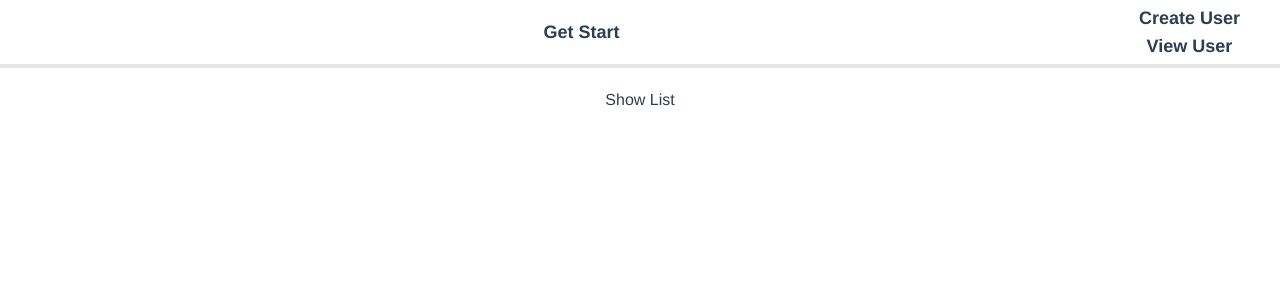
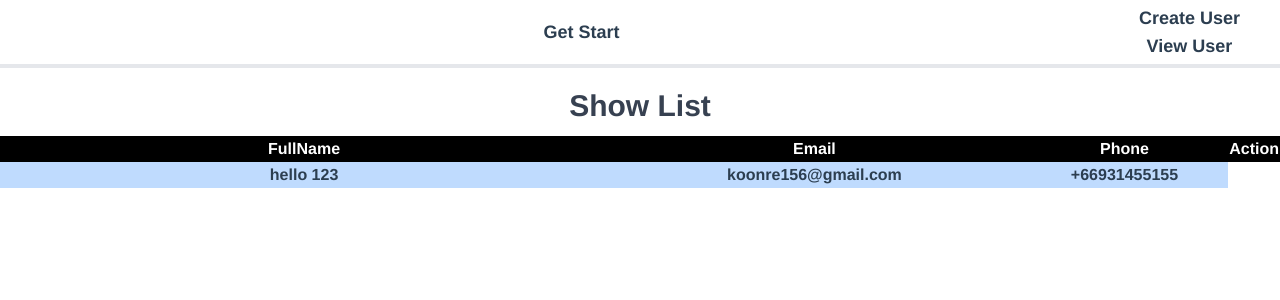
Before and after one commit to jednuth156/INT203_62130500018_2_SPA, a Vue app: page /about in a window 1280 px wide. Shown: the top 300 px of the page. Built offline with nearby package versions, Linux system fonts and the light colour scheme; data requests are answered from the project's data file.

Commit message:
[ADD] CRUD POST

```diff
--- a/db.json
+++ b/db.json
@@ -1,5 +1,10 @@
 {
   "user": [
-
+    {
+      "Fullname": "hello 123",
+      "Email": "koonre156@gmail.com",
+      "Phone": "+66931455155",
+      "id": 1
+    }
   ]
 }
--- a/src/views/About.vue
+++ b/src/views/About.vue
@@ -1,20 +1,60 @@
 <template>
-<nav-bar :navber="navbar" />
+    <nav-bar :navber="navbar"/>
     <div class="row justify-content-center">
         <div class="col-md-6">
-            <!-- Display all list -->
-            <h1>Show List</h1>
+            <h1 class="my-3 text-3xl font-semibold text-gray-700 dark:text-gray-200">Show List</h1>
+   <div class="row">
+        <div class="col-md-12">
+          <table class="table-fixed">
+            <thead>
+              <tr class="text-white bg-black">
+                <th class="w-1/2 ...">FullName</th>
+                <th class="w-1/3 ...">Email</th>
+                <th class="w-1/4 ...">Phone</th>
+                <th class="w-1/4 ...">Action</th>
+              </tr>
+            </thead>
+            <tbody>
+              <tr v-for="results in result" :key="results.id" class="bg-blue-200">
+                <th>
+                  {{results.Fullname}}
+                </th>
+                <th>{{results.Email}}</th>
+                <th>{{results.Phone}}</th>
+              </tr>
+            </tbody>
+          </table>
 
         </div>
+      </div>
     </div>
+  </div>
+
 </template>
 
 <script>
 export default {
-    data() {
-        return {
-
+    name: "about",
+    data(){
+        return{
+            url : "http://localhost:5000/user",
+            result : []
         }
     },
+    methods : {
+        async getInfoResult() {
+            try {
+                const res = await fetch(this.url);
+                const data = await res.json();
+                return data;
+            } catch (error) {
+                console.log(`error ${error}`)
+            }
+        }
+    },
+    async created() {
+        this.result = await this.getInfoResult();
+    }
+
 }
 </script>
--- a/src/views/Home.vue
+++ b/src/views/Home.vue
@@ -5,27 +5,65 @@
       <div class="max-w-md p-5 mx-auto my-10 bg-white rounded-md shadow-sm">
         <div class="text-center">
           <!-- Content goes here -->
-            <h1 class="my-3 text-3xl font-semibold text-gray-700 dark:text-gray-200">Create Your User</h1>
+          <h1
+            class="my-3 text-3xl font-semibold text-gray-700 dark:text-gray-200"
+          >
+            Create Your User
+          </h1>
           <div class="m-7">
-                <form @submit.prevent="SubmitUser()">
+            <form @submit="SubmitUser()">
               <div class="mb-6">
-                        <label for="name" class="block mb-2 text-sm text-gray-600 dark:text-gray-400">Full Name</label>
-                        <input v-model="user.fullname" type="text" name="name" id="name" placeholder="Your Name" required class="w-full px-3 py-2 placeholder-gray-300 border border-gray-300 rounded-md focus:outline-none focus:ring focus:ring-indigo-100 focus:border-indigo-300 dark:bg-gray-700 dark:text-white dark:placeholder-gray-500 dark:border-gray-600 dark:focus:ring-gray-900 dark:focus:border-gray-500" />
+                <label
+                  for="name"
+                  class="block mb-2 text-sm text-gray-600 dark:text-gray-400"
+                  >Full Name</label
+                >
+                <input
+                  v-model="user.fullname"
+                  type="text"
+                  name="name"
+                  id="name"
+                  placeholder="Your Name"
+                  required
+                  class="w-full px-3 py-2 placeholder-gray-300 border border-gray-300 rounded-md focus:outline-none focus:ring focus:ring-indigo-100 focus:border-indigo-300 dark:bg-gray-700 dark:text-white dark:placeholder-gray-500 dark:border-gray-600 dark:focus:ring-gray-900 dark:focus:border-gray-500"
+                />
               </div>
               <div class="mb-6">
-                        <label for="email" class="block mb-2 text-sm text-gray-600 dark:text-gray-400">Email Address</label>
-                        <input v-model="user.email" type="email" name="email" id="email" placeholder="you@company.com" required class="w-full px-3 py-2 placeholder-gray-300 border border-gray-300 rounded-md focus:outline-none focus:ring focus:ring-indigo-100 focus:border-indigo-300 dark:bg-gray-700 dark:text-white dark:placeholder-gray-500 dark:border-gray-600 dark:focus:ring-gray-900 dark:focus:border-gray-500" />
+                <label
+                  for="email"
+                  class="block mb-2 text-sm text-gray-600 dark:text-gray-400"
+                  >Email Address</label
+                >
+                <input
+                  v-model="user.email"
+                  type="email"
+                  name="email"
+                  id="email"
+                  placeholder="you@company.com"
+                  required
+                  class="w-full px-3 py-2 placeholder-gray-300 border border-gray-300 rounded-md focus:outline-none focus:ring focus:ring-indigo-100 focus:border-indigo-300 dark:bg-gray-700 dark:text-white dark:placeholder-gray-500 dark:border-gray-600 dark:focus:ring-gray-900 dark:focus:border-gray-500"
+                />
               </div>
               <div class="mb-6">
-
-                        <label for="phone" class="text-sm text-gray-600 dark:text-gray-400">Phone Number</label>
-                        <input v-model="user.phone" type="text" name="phone" id="phone" placeholder="+99...." required class="w-full px-3 py-2 placeholder-gray-300 border border-gray-300 rounded-md focus:outline-none focus:ring focus:ring-indigo-100 focus:border-indigo-300 dark:bg-gray-700 dark:text-white dark:placeholder-gray-500 dark:border-gray-600 dark:focus:ring-gray-900 dark:focus:border-gray-500" />
+                <label
+                  for="phone"
+                  class="text-sm text-gray-600 dark:text-gray-400"
+                  >Phone Number</label
+                >
+                <input
+                  v-model="user.phone"
+                  type="text"
+                  name="phone"
+                  id="phone"
+                  placeholder="+99...."
+                  required
+                  class="w-full px-3 py-2 placeholder-gray-300 border border-gray-300 rounded-md focus:outline-none focus:ring focus:ring-indigo-100 focus:border-indigo-300 dark:bg-gray-700 dark:text-white dark:placeholder-gray-500 dark:border-gray-600 dark:focus:ring-gray-900 dark:focus:border-gray-500"
+                />
               </div>
               <div class="mb-6">
                 <page-button ton="Create User"></page-button>
               </div>
-                    <p class="text-base text-center text-gray-400" id="result">
-                    </p>
+              <p class="text-base text-center text-gray-400" id="result"></p>
             </form>
           </div>
         </div>
@@ -35,32 +73,31 @@
 </template>
 
 <script>
-import PageButton from '../components/PageButton.vue'
+import PageButton from "../components/PageButton.vue";
 
-export default { name:'Home',
-    components:{PageButton},
+export default {
+  name: "Home",
+  components: { PageButton },
   data() {
     return {
-            user : {
-                fullname : '',
-                email : '',
-                phone : '' ,
-
+      user: {
+        fullname: "",
+        email: "",
+        phone: "",
       },
-            url : 'http://localhost:5000/user',
-            result : [],
-
-        }
+      url: "http://localhost:5000/user",
+      result: [],
+    };
   },
 
-    methods:  {
+  methods: {
     SubmitUser() {
       this.addNewUser({
         fullname: this.user.fullname,
         email: this.user.email,
         phone: this.user.phone,
       });
-        console.log(this.user);
+      this.$router.push('/about')
     },
 
     async addNewUser(newUser) {
@@ -81,9 +118,7 @@
       } catch (error) {
         console.log(`Colud not save! ${error}`);
       }
-    }
-
-    }
-
-}
+    },
+  },
+};
 </script>
```
Lines whose indentation alone changed are shown as unchanged.
